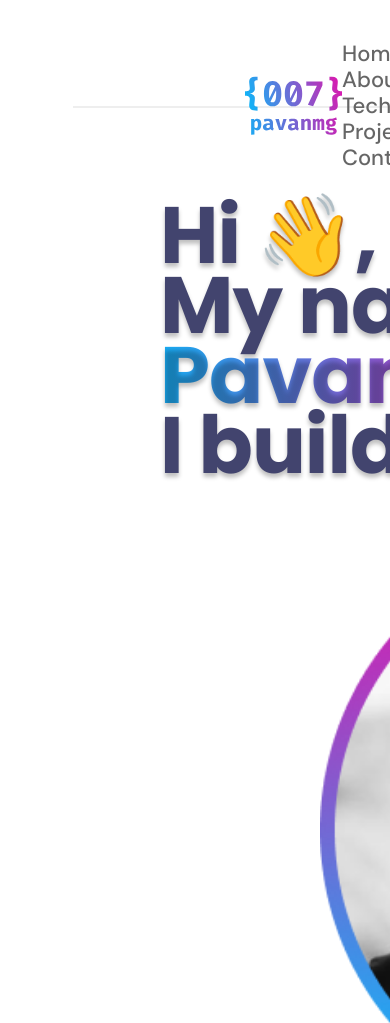
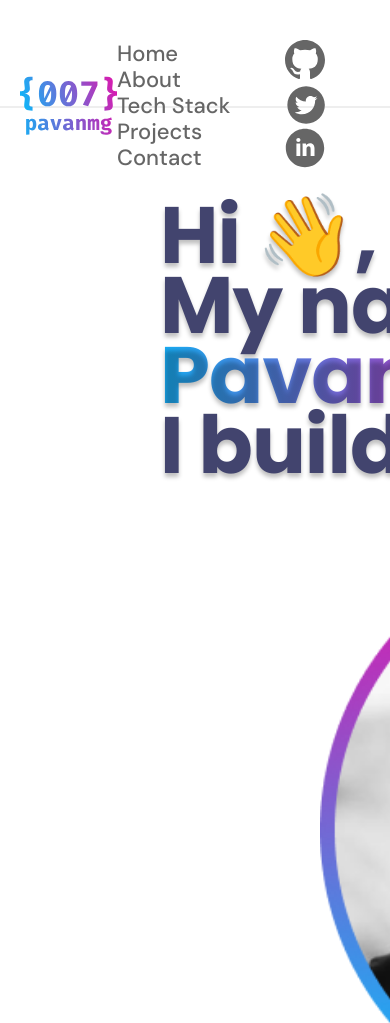
Before and after one commit to KatyaKubar/LifeChanger-hm-1, a plain HTML site: page index.html in a window 390 px wide. Shown: the top 1023 px of the page. Drawn offline with Linux system fonts and the light colour scheme.

Commit message:
add style.css

```diff
--- a/style.css
+++ b/style.css
@@ -262,7 +262,8 @@ footer .copywrite span {
 
 @media (max-width:1200px) {
     header {
-        margin-left: 100px;
+        padding-left: 101px;
+        padding-right: 10px;
     }
     .desktop-1 {
         justify-content: space-between;
@@ -285,9 +286,9 @@ footer .copywrite span {
     }
 }
 @media (max-width:767px) {
-    header,
-    footer {
-        margin-left: 73px;
+    header {
+        padding-left: 72px;
+        padding-right: 25px;
     }
     .desktop-1 {
         width: 1143px;
@@ -297,8 +298,14 @@ footer .copywrite span {
     .work {
         margin-left: 85px;
     }
+    footer {
+        padding-right: 25px;
+    }
 }
 @media (max-width:500px) {
+    header {
+        padding-left: 20px;
+    }
     .conteiner {
         display: flex;
         justify-content: space-evenly;
```
